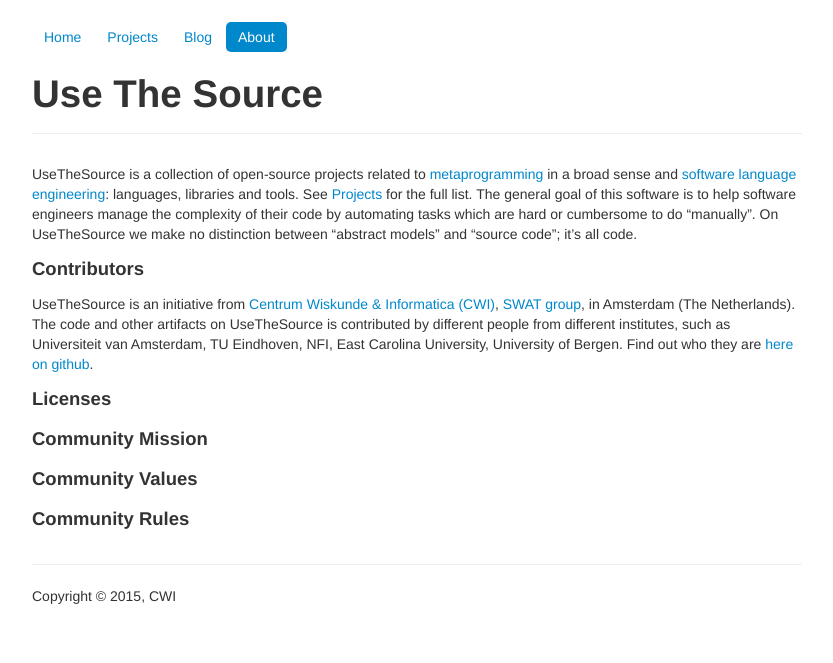
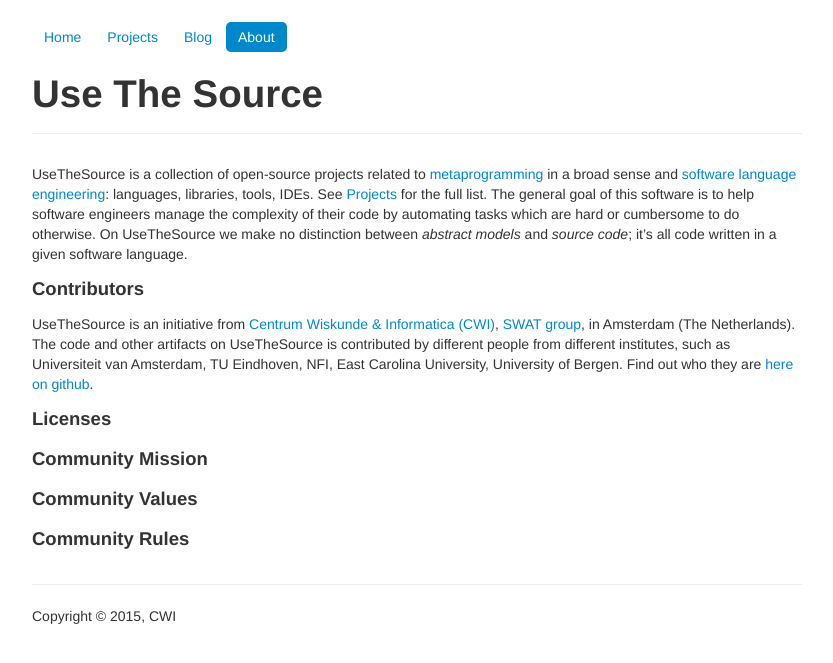
Before and after one commit to usethesource/usethesource.github.io, a Jekyll site: the page built from about/index.md, in a window 1280 px wide. Shown: the top 663 px of the page, without its empty margins (223-1056 px from the left). Built offline with Jekyll 4.4.1, drawn with Linux system fonts in a browser that asks for light colours; Markdown is read by kramdown in place of the engine named in the settings.

Commit message:
improvements

```diff
--- a/about/index.md
+++ b/about/index.md
@@ -4,7 +4,7 @@
 published: true
 ---
 
-UseTheSource is a collection of open-source projects related to [metaprogramming](https://en.wikipedia.org/wiki/Metaprogramming) in a broad sense and [software language engineering](http://www.sleconf.org): languages, libraries and tools. See [Projects](../projects/) for the full list. The general goal of this software is to help software engineers manage the complexity of their code by automating tasks which are hard or cumbersome to do "manually". On UseTheSource we make no distinction between "abstract models" and "source code"; it's all code.
+UseTheSource is a collection of open-source projects related to [metaprogramming](https://en.wikipedia.org/wiki/Metaprogramming) in a broad sense and [software language engineering](http://www.sleconf.org): languages, libraries, tools, IDEs. See [Projects](../projects/) for the full list. The general goal of this software is to help software engineers manage the complexity of their code by automating tasks which are hard or cumbersome to do otherwise. On UseTheSource we make no distinction between _abstract models_ and _source code_; it's all code written in a given software language.
 
 ### Contributors
 
```
